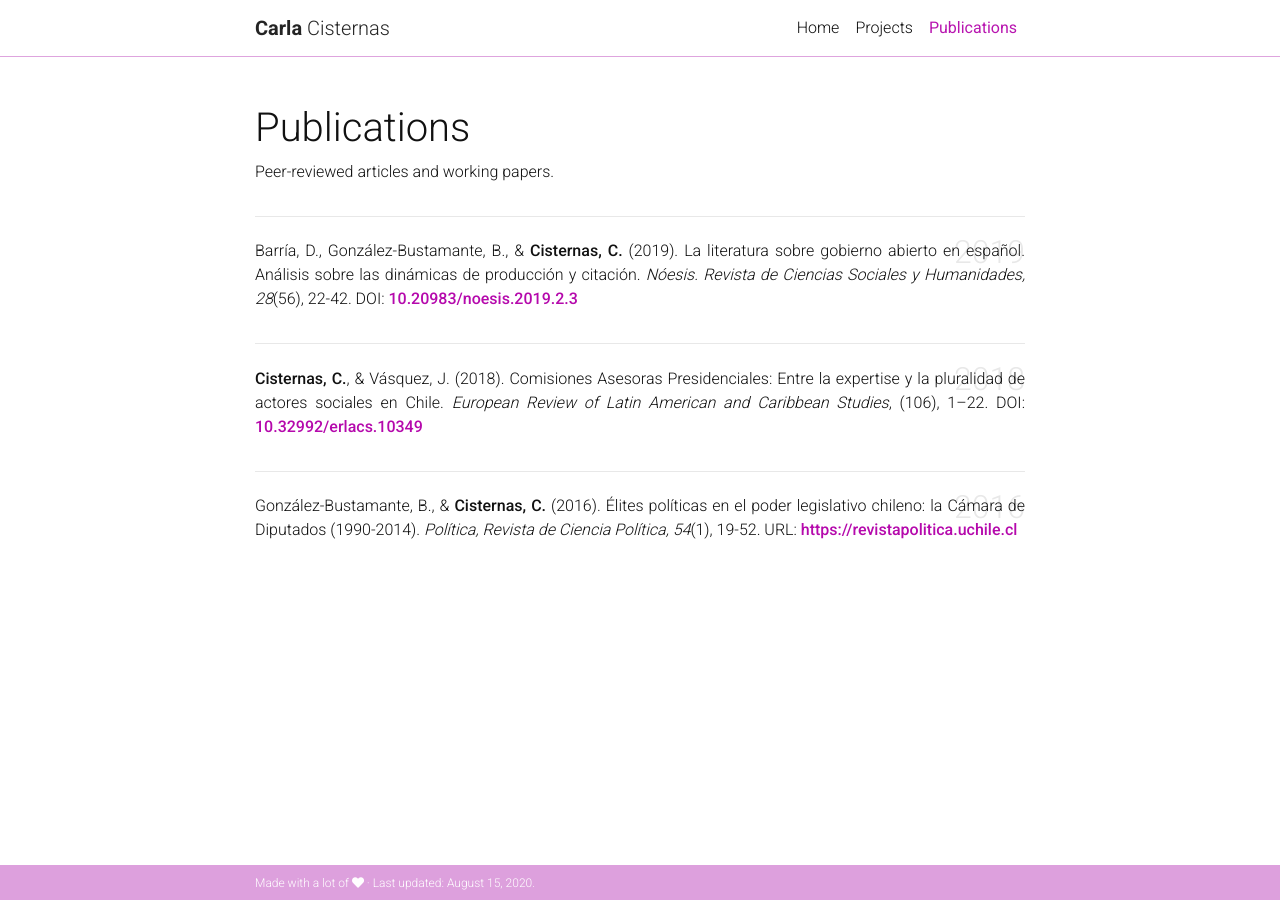
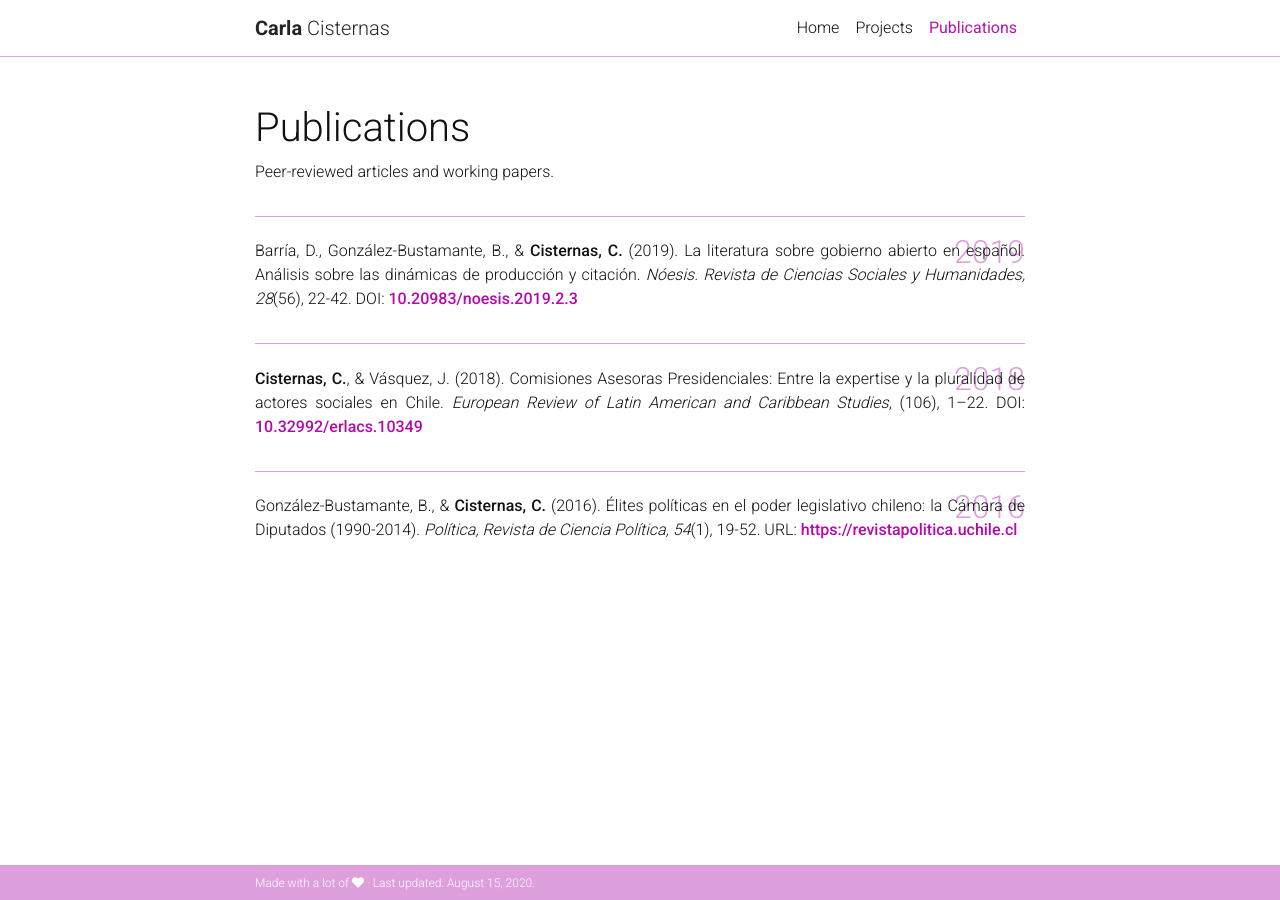
Before and after one commit to training-datalab/carlacisternas.com, a Jekyll site: the page built from _pages/publications.md, in a window 1280 px wide. Built offline with Jekyll 4.4.1, drawn with Linux system fonts in a browser that asks for light colours; nearby versions of some CDN libraries; a style sheet for code colours, icons or effects is not loaded.

Commit message:
Update _base.scss

```diff
--- a/_sass/_base.scss
+++ b/_sass/_base.scss
@@ -252,8 +252,8 @@ footer.sticky-bottom {
 .publications {
   margin-top: 2rem;
   h2.year {
-    color: $grey-color-light;
-    border-top: 1px solid $grey-color-light;
+    color: $pink-color;
+    border-top: 1px solid $pink-color;
     padding-top: 1rem;
     margin-top: 2rem;
     margin-bottom: -2rem;
```
